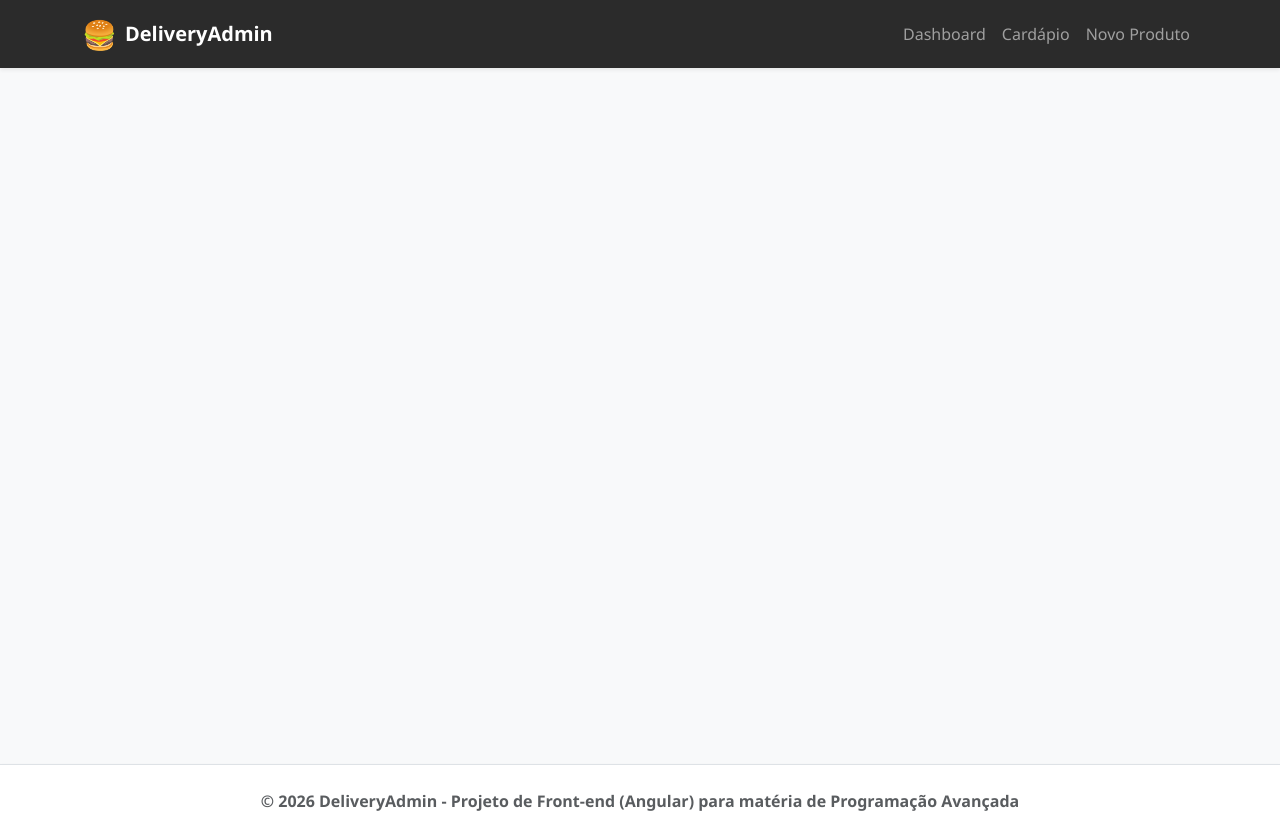
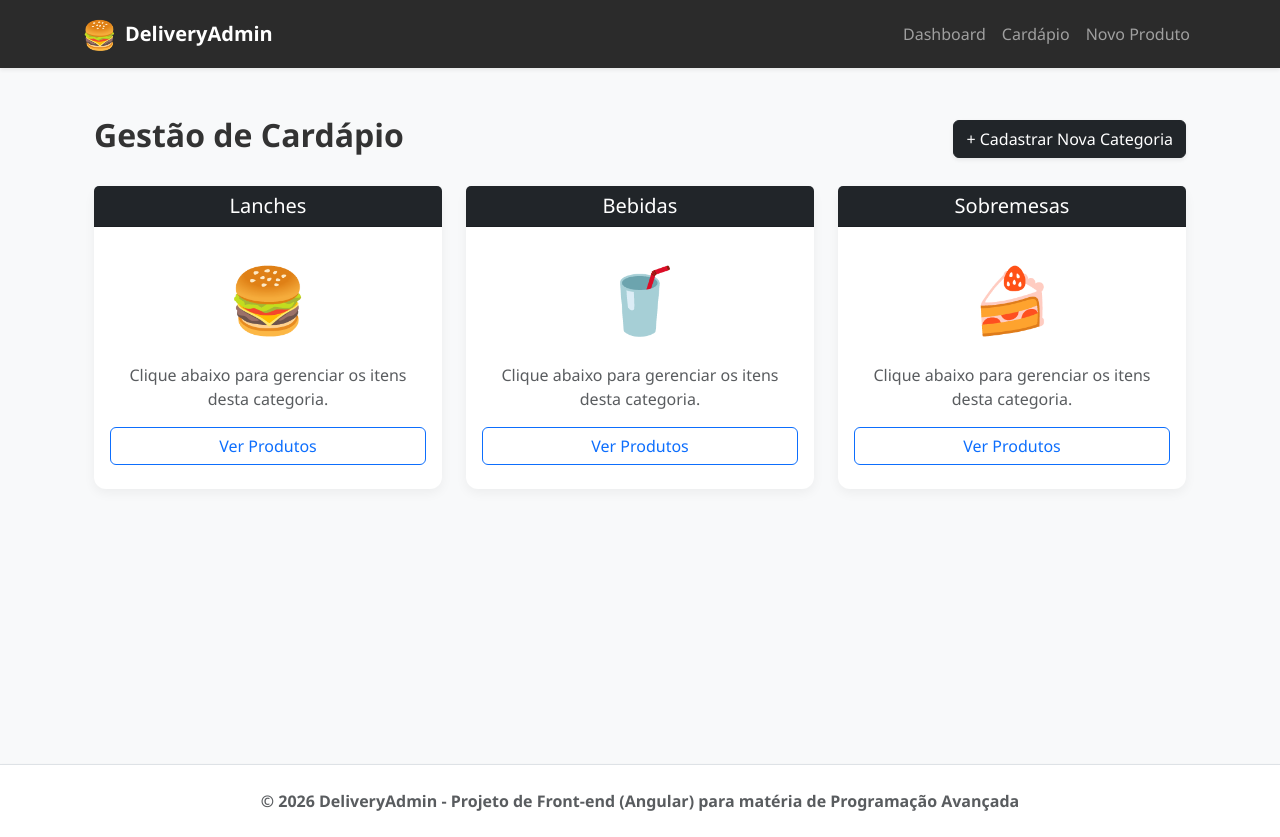
Before and after one commit to CariokacomK/delivery-admin, an Angular app: page /categorias in a window 1280 px wide. Before the commit this address led to /. Built offline with nearby package versions, Linux system fonts and the light colour scheme.

Commit message:
feat(categorias-lista): implementar lista de categorias

```diff
--- a/src/app/app.routes.ts
+++ b/src/app/app.routes.ts
@@ -1,7 +1,10 @@
 import { Routes } from '@angular/router';
 import { CategoriaCrudComponent } from './pages/categoria-crud/categoria-crud';
+import { CategoriasListaComponent } from './pages/categorias-lista/categorias-lista.component';
 
 export const routes: Routes = [
+  {path: 'categorias', component: CategoriasListaComponent},
+
   { path: 'crud-produto', component: CategoriaCrudComponent },
-  { path: '', redirectTo: '/crud-produto', pathMatch: 'full' }
+  { path: '', redirectTo: '/categorias', pathMatch: 'full' }
 ];
--- /dev/null
+++ b/src/app/pages/categorias-lista/categorias-lista.component.html
@@ -0,0 +1,30 @@
+<div class="container mt-5">
+  <div class="d-flex justify-content-between align-items-center mb-4">
+    <h2 class="fw-bold">Gestão de Cardápio</h2>
+    <button class="btn btn-dark shadow-sm" (click)="cadastrarNovaCategoria()">
+      + Cadastrar Nova Categoria
+    </button>
+  </div>
+
+  <div class="row">
+    <div class="col-md-4 mb-4" *ngFor="let cat of categorias">
+      <div class="card shadow-sm h-100">
+
+        <div class="card-header bg-dark text-white text-center">
+          <h5 class="mb-0">{{ cat.nome }}</h5>
+        </div>
+
+        <div class="card-body text-center py-4">
+          <div style="font-size: 4rem;" class="mb-3">
+            {{ cat.icone }}
+          </div>
+          <p class="text-muted">Clique abaixo para gerenciar os itens desta categoria.</p>
+          <button class="btn btn-outline-primary w-100">
+            Ver Produtos
+          </button>
+        </div>
+
+      </div>
+    </div>
+  </div>
+</div>
--- /dev/null
+++ b/src/app/pages/categorias-lista/categorias-lista.component.ts
@@ -0,0 +1,24 @@
+import { Component } from '@angular/core';
+import { CommonModule } from '@angular/common';
+import { Router } from '@angular/router';
+@Component({
+  selector: 'app-categorias-lista',
+  standalone: true,
+  imports: [CommonModule],
+  templateUrl: './categorias-lista.component.html',
+  styleUrl: './categorias-lista.component.css'
+})
+export class CategoriasListaComponent {
+
+  categorias = [
+    { nome: 'Lanches', icone: '🍔' },
+    { nome: 'Bebidas', icone: '🥤' },
+    { nome: 'Sobremesas', icone: '🍰' }
+  ];
+
+  constructor(private router: Router) {}
+
+  cadastrarNovaCategoria() {
+    this.router.navigate(['/crud-produto']);
+  }
+}
```
Also changed, not shown: src/app/pages/categorias-lista/categorias-lista.component.css (added).
